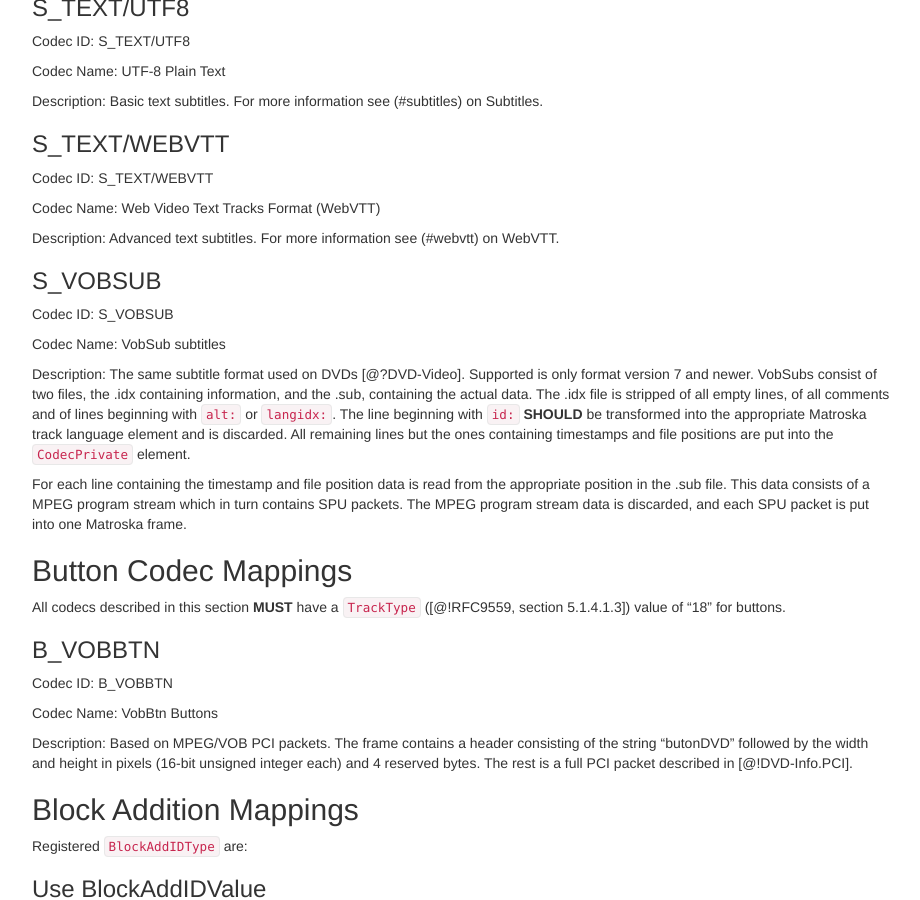
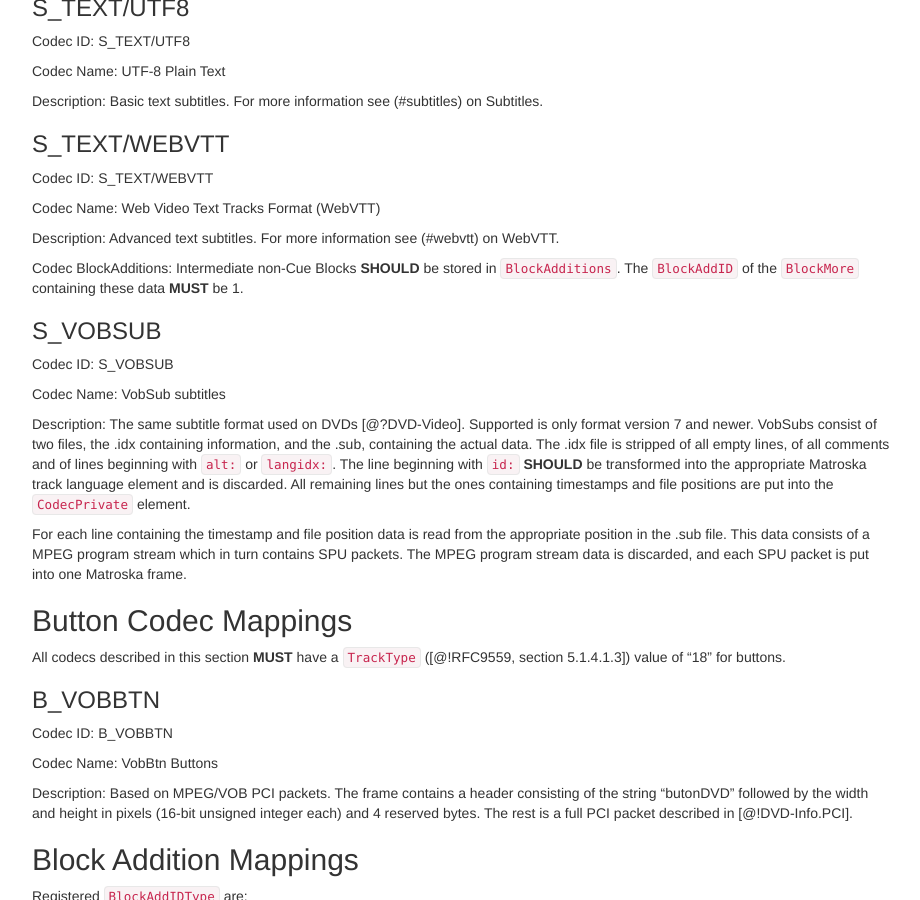
Before and after one commit to ietf-wg-cellar/matroska-specification, a Jekyll site: the page built from codec_specs.md, in a window 1280 px wide and 900 px high, scrolled down 18086 px. Shown: the whole window, without its empty margins (273-1193 px from the left). Built offline with Jekyll 4.4.1, drawn with Linux system fonts in a browser that asks for light colours; our own code applies the rules of GitHub Pages for plain Markdown files.

Commit message:
define the Codec BlockAdditions for S_TEXT/WEBVTT
So we mention the BlockAddID is 1.

```diff
--- a/codec_specs.md
+++ b/codec_specs.md
@@ -1057,6 +1057,8 @@ Codec Name: Web Video Text Tracks Format (WebVTT)
 
 Description: Advanced text subtitles. For more information see (#webvtt) on WebVTT.
 
+Codec BlockAdditions: Intermediate non-Cue Blocks **SHOULD** be stored in `BlockAdditions`. The `BlockAddID` of the `BlockMore` containing these data **MUST** be 1.
+
 ### S_VOBSUB
 
 Codec ID: S_VOBSUB
```
